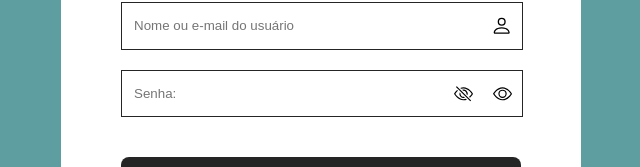
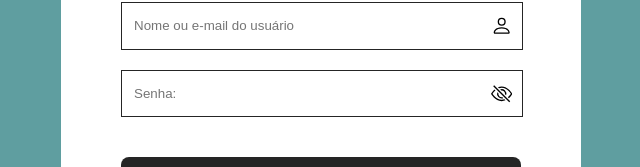
Before and after one commit to Kinz2901/Dracomant-React, a React (Vite) app: page /login in a window 1280 px wide. Shown: the part 352-519 px from the top of the page, without its empty margins (319-959 px from the left). Built offline with nearby package versions, Linux system fonts and the light colour scheme; a web font is replaced by a local one.

Commit message:
coloquei funcionalidade ao olho do login

```diff
--- a/src/Pages/CriarLogin/index.jsx
+++ b/src/Pages/CriarLogin/index.jsx
@@ -68,9 +68,9 @@ export default function CriarLogin() {
               />
               {visiblePassConfirm ? (
                 <BsEye
-                    onClick={() => setVisiblePassConfirm(!visiblePassConfirm)}
-                    className={styles.icons}
-                    />
+                  onClick={() => setVisiblePassConfirm(!visiblePassConfirm)}
+                  className={styles.icons}
+                />
               ) : (
                 <BsEyeSlash
                   onClick={() => setVisiblePassConfirm(!visiblePassConfirm)}
--- a/src/Pages/Login/index.jsx
+++ b/src/Pages/Login/index.jsx
@@ -1,8 +1,11 @@
 import { BsPerson, BsEyeSlash, BsEye } from "react-icons/bs";
 import styles from "../CriarLogin/index.module.css";
 import { Link } from "react-router-dom";
+import { useState } from "react";
 
 export default function Login() {
+  const [visiblePass, setVisiblePass] = useState(false);
+
   return (
     <>
       <div className={styles.main}>
@@ -26,13 +29,23 @@ export default function Login() {
               <input
                 className={styles.password}
                 id="password"
-                type="password"
+                type={visiblePass ? "text" : "password"}
                 placeholder="Senha:"
                 required
                 minlength="8"
               />
-              <BsEyeSlash className={styles.icons} />
-              <BsEye className={styles.icons} />
+
+              {visiblePass ? (
+                <BsEye
+                  onClick={() => setVisiblePass(!visiblePass)}
+                  className={styles.icons}
+                />
+              ) : (
+                <BsEyeSlash
+                  onClick={() => setVisiblePass(!visiblePass)}
+                  className={styles.icons}
+                />
+              )}
             </div>
             <span className={styles.err} id="password-error"></span>
             <button type="submit" className={styles.botao}>
```
